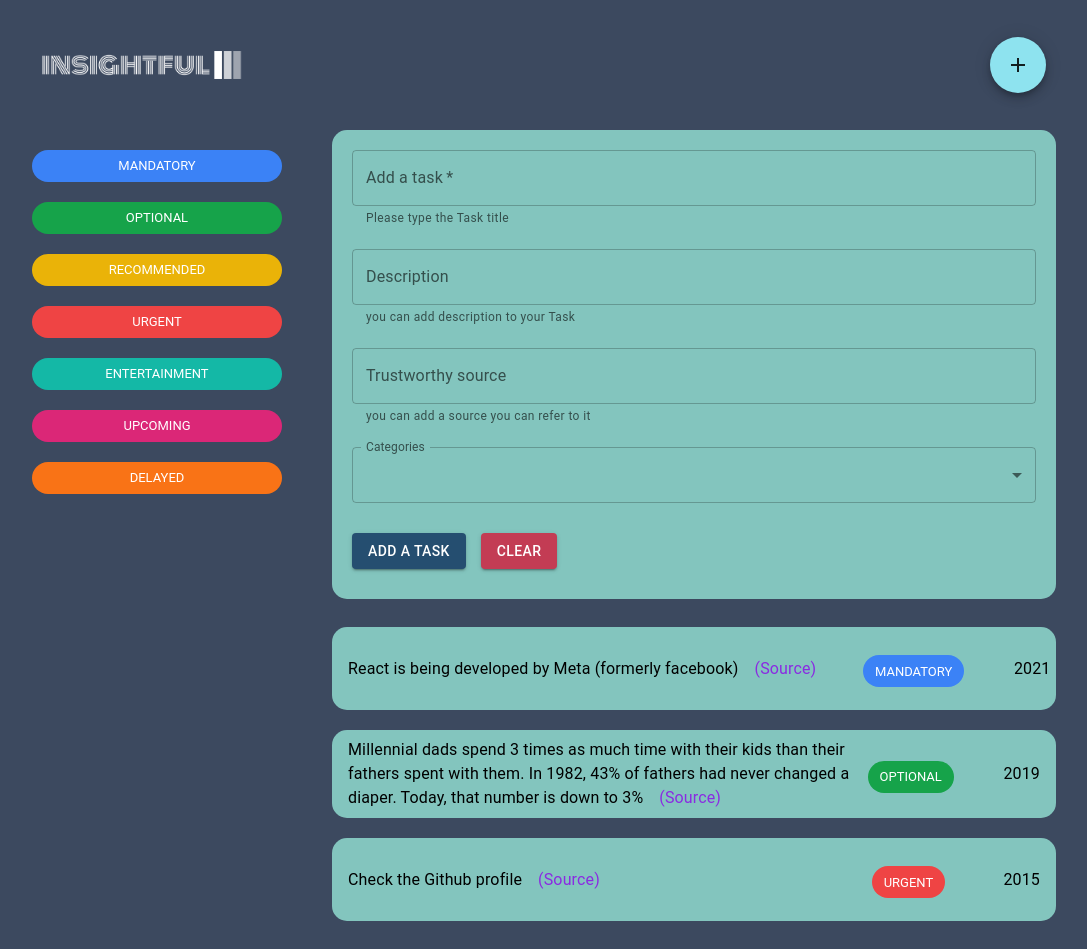
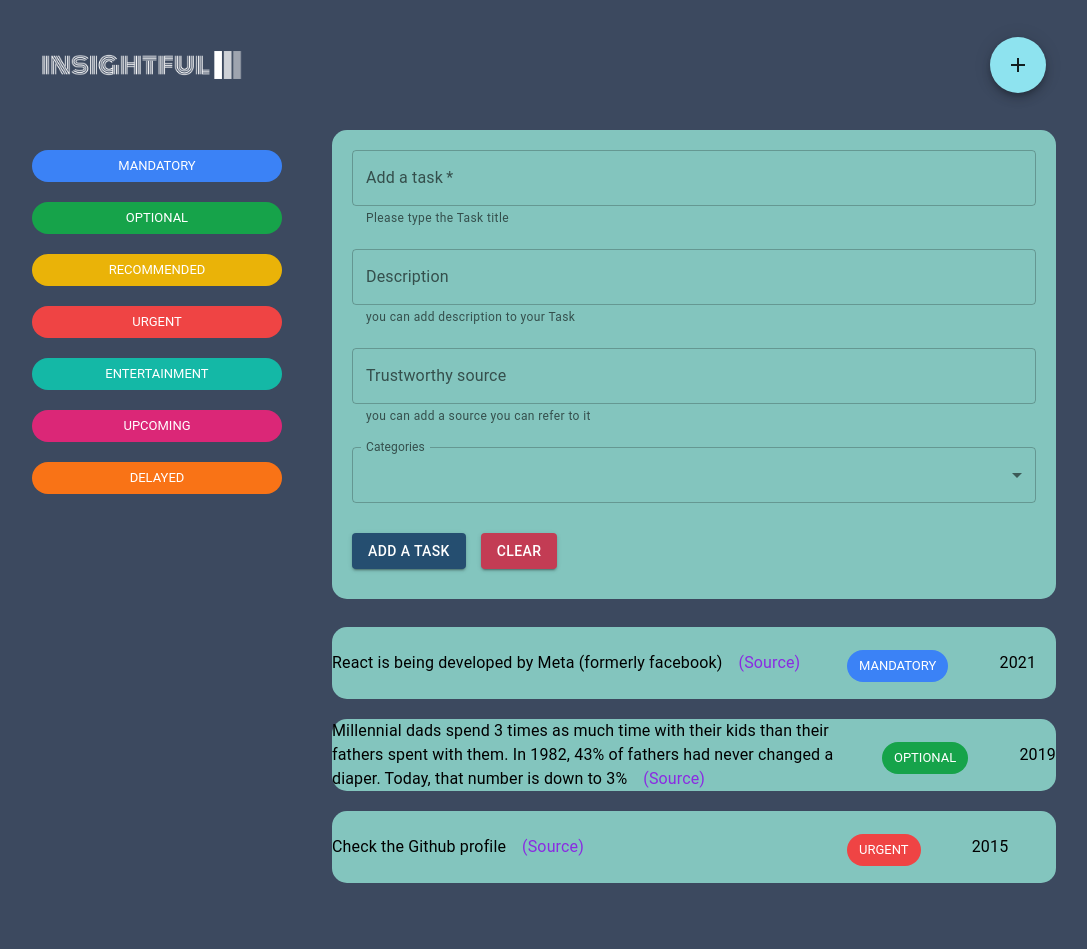
Before and after one commit to Lokmane04/m, a React (Vite) app: page / in a window 1280 px wide. Shown: the whole page, without its empty margins (96-1183 px from the left). After the commit the page ends 911 px from the top, so only its background shows below. Built offline with nearby package versions, Linux system fonts and the light colour scheme.

Commit message:
styling the add task button

```diff
--- a/src/App.css
+++ b/src/App.css
@@ -11,11 +11,20 @@ body {
   max-width: 80vw;
   margin: 0 auto;
 }
-.add-task-button {
-  transition: 0.5s;
+.btn {
+  border-radius: 100px;
+  cursor: pointer;
+  transition: 0.8s;
 }
-.add-task-button:hover {
-  transform: scale(110%) rotate(50%);
+
+.btn:active {
+  transform: scale(110%) rotate(45deg);
 }
 @media (max-width: 1300px) {
+  .list-item {
+    display: flex;
+    flex-direction: column;
+    align-items: end;
+    background: #000;
+  }
 }
--- a/src/components/Tasks/TaskList.tsx
+++ b/src/components/Tasks/TaskList.tsx
@@ -1,5 +1,6 @@
 import { Box, List, ListItem, Typography, Link, Chip } from "@mui/material";
 import { initialFacts, CATEGORIES } from "../../data/DUMMY_DATA";
+import "../../App.css";
 const TaskList = () => {
   let ChipColor: string;
   return (
@@ -13,16 +14,32 @@ const TaskList = () => {
             }
           });
           return (
-            <ListItem
-              key={id}
-              sx={{
+            // <ListItem
+            //   // className="list-item"
+            //   key={id}
+            //   sx={
+            //     {
+            // display: "flex",
+            // flexDirection: "row",
+            // alignItems: "center",
+            // justifyContent: "space-between",
+            // gap: "15px",
+            // mb: "20px",
+            // bgcolor: "#83C5BE",
+            // borderRadius: "15px",
+            //     }
+            //   }
+            // >
+            <li
+              className="list-item"
+              style={{
                 display: "flex",
                 flexDirection: "row",
                 alignItems: "center",
-                justifyContent: "space-between",
+                height: "9vh",
                 gap: "15px",
-                mb: "20px",
-                bgcolor: "#83C5BE",
+                marginBottom: "20px",
+                backgroundColor: "#83C5BE",
                 borderRadius: "15px",
               }}
             >
@@ -52,7 +69,8 @@ const TaskList = () => {
               />
 
               <Typography>{createdIn}</Typography>
-            </ListItem>
+            </li>
+            // </ListItem>
           );
         })}
       </List>
--- a/src/components/layouts/TopBar/TopBar.tsx
+++ b/src/components/layouts/TopBar/TopBar.tsx
@@ -22,11 +22,9 @@ const TopBar = () => {
           alt="insightful-logo"
           style={{ minWidth: "100px", maxWidth: "20%", flexShrink: 0 }}
         />
-        {/* <Button className="add-task-button"> */}
-        <Fab color="secondary" aria-label="Add a Task">
+        <Fab className="btn" color="secondary" aria-label="Add a Task">
           <AddIcon />
         </Fab>
-        {/* </Button> */}
       </Box>
     </>
   );
```
